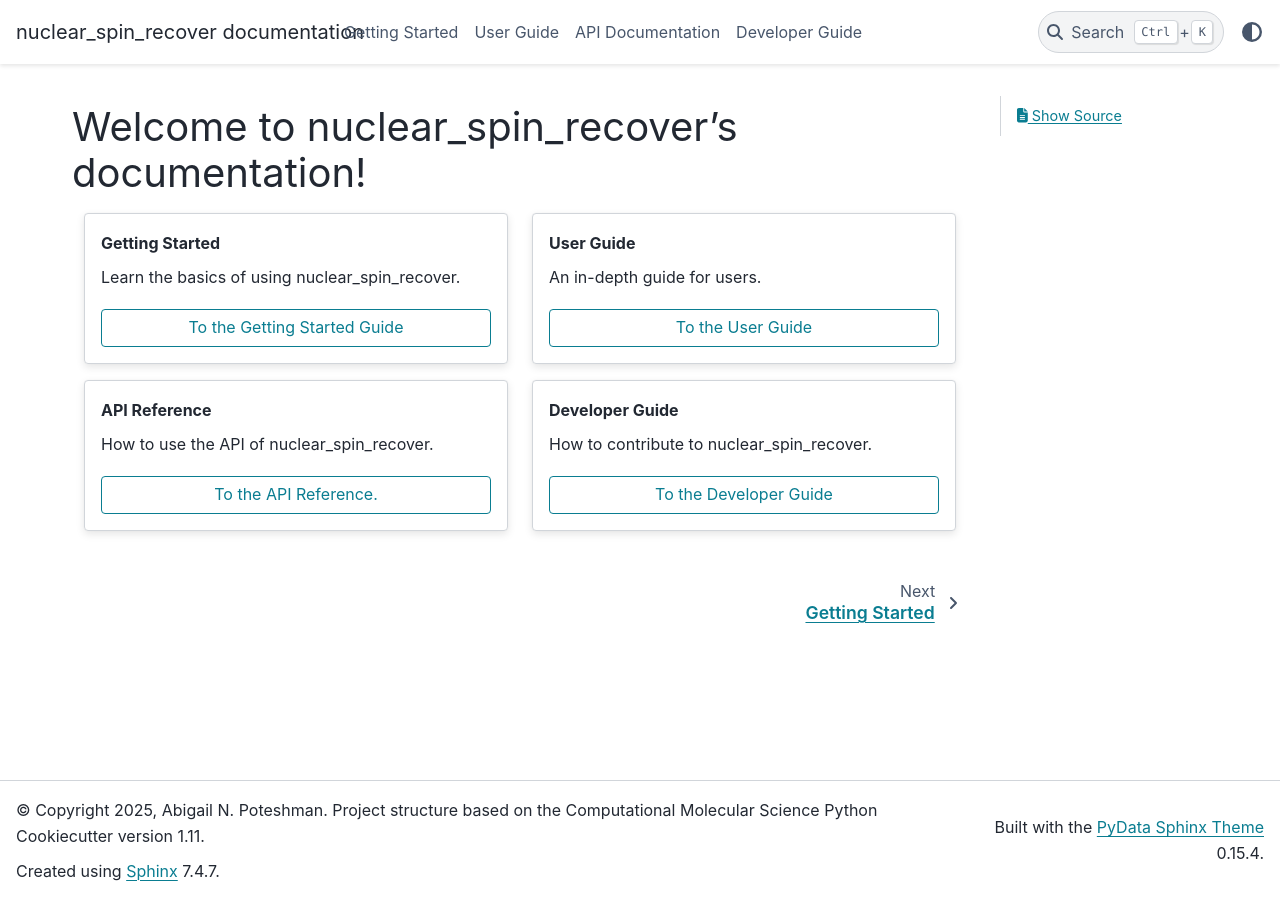
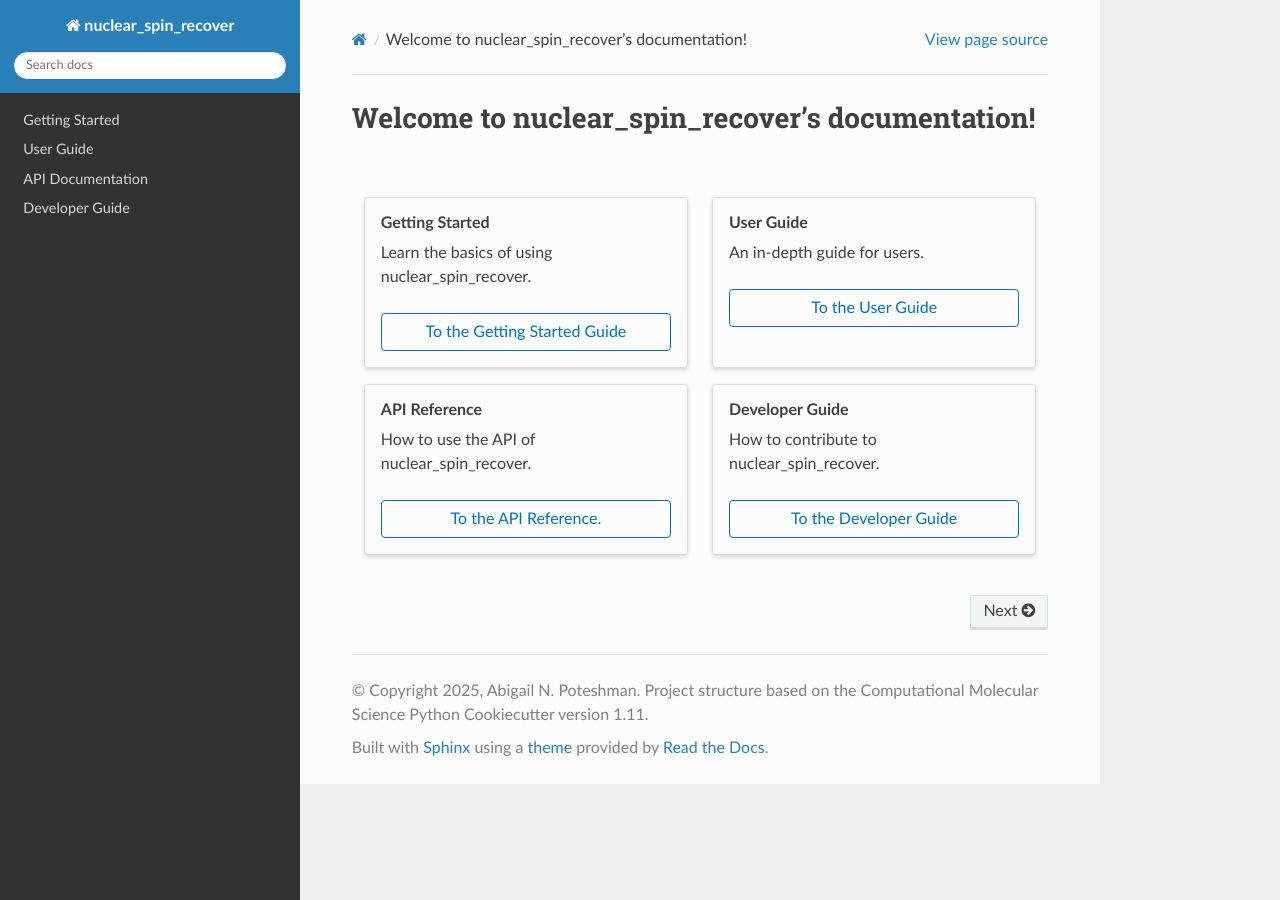
Before and after one commit to pabigail/nuclear-spin-recovery, a Sphinx documentation site: the page built from docs/index.rst, in a window 1280 px wide. Built offline with Sphinx 7.4.7 and the Read the Docs theme 3.1.0, drawn with Linux system fonts in a browser that asks for light colours; the version number could not be read and is left out.

Commit message:
docs compile correctly html can be viewed

```diff
--- a/docs/api.rst
+++ b/docs/api.rst
@@ -4,4 +4,4 @@
 .. autosummary::
    :toctree: autosummary
 
-   nuclear_spin_recovery.canvas
+   nuclear_spin_recover.canvas
--- /dev/null
+++ b/docs/autosummary/nuclear_spin_recover.canvas.rst
@@ -0,0 +1,6 @@
+nuclear\_spin\_recover.canvas
+=============================
+
+.. currentmodule:: nuclear_spin_recover
+
+.. autofunction:: canvas
--- a/docs/conf.py
+++ b/docs/conf.py
@@ -15,9 +15,10 @@
 # Incase the project was not installed
 import os
 import sys
-sys.path.insert(0, os.path.abspath('..'))
+# sys.path.insert(0, os.path.abspath('..'))
+sys.path.insert(0, os.path.abspath(os.path.join(os.path.dirname(__file__), "..")))
 
-import nuclear_spin_recovery
+import nuclear_spin_recover
 
 
 # -- Project information -----------------------------------------------------
@@ -43,19 +44,33 @@
 # extensions coming with Sphinx (named 'sphinx.ext.*') or your custom
 # ones.
 extensions = [
-    'sphinx.ext.autosummary',
-    'sphinx.ext.autodoc',
+    'autoapi.extension',
+#    'sphinx.ext.autosummary',
+#    'sphinx.ext.autodoc',
     'sphinx.ext.mathjax',
     'sphinx.ext.viewcode',
     'sphinx.ext.napoleon',
     'sphinx.ext.intersphinx',
     'sphinx.ext.extlinks',
     'sphinx_design',
-    'sphinx_copybutton',
+#    'sphinx_copybutton',
 ]
 
+autoapi_dirs = ['../nuclear_spin_recover']
+autoapi_ignore = ["*/tests/*",
+                  "_version.py"]
 
-autosummary_generate = True
+autoapi_options = ['members',
+		'undoc-members',
+		#'private-members',
+		#'special-members',
+		'show-inheritance',
+		'show-module-summary',
+		'imported-members',
+        'no-index',
+]
+
+# autosummary_generate = True
 napoleon_google_docstring = False
 napoleon_use_param = False
 napoleon_use_ivar = True
@@ -77,7 +92,7 @@
 #
 # This is also used if you do content translation via gettext catalogs.
 # Usually you set "language" from the command line for these cases.
-language = None
+language = 'en'
 
 # List of patterns, relative to source directory, that match files and
 # directories to ignore when looking for source files.
@@ -93,7 +108,7 @@
 # The theme to use for HTML and HTML Help pages.  See the documentation for
 # a list of builtin themes.
 #
-html_theme = 'pydata_sphinx_theme'
+html_theme = 'sphinx_rtd_theme'
 
 # Theme options are theme-specific and customize the look and feel of a theme
 # further.  For a list of options available for each theme, see the
--- a/pyproject.toml
+++ b/pyproject.toml
@@ -81,4 +81,4 @@
 default-tag = "1.0.0"
 
 [tool.versioningit.write]
-file = "nuclear_spin_recovery/_version.py"
+file = "nuclear_spin_recover/_version.py"
--- a/setup.cfg
+++ b/setup.cfg
@@ -6,7 +6,7 @@
     # Omit the tests
     */tests/*
     # Omit generated versioneer
-    nuclear_spin_recovery/_version.py
+    nuclear_spin_recover/_version.py
 
 [yapf]
 # YAPF, in .style.yapf files this shows up as "[style]" header
```
